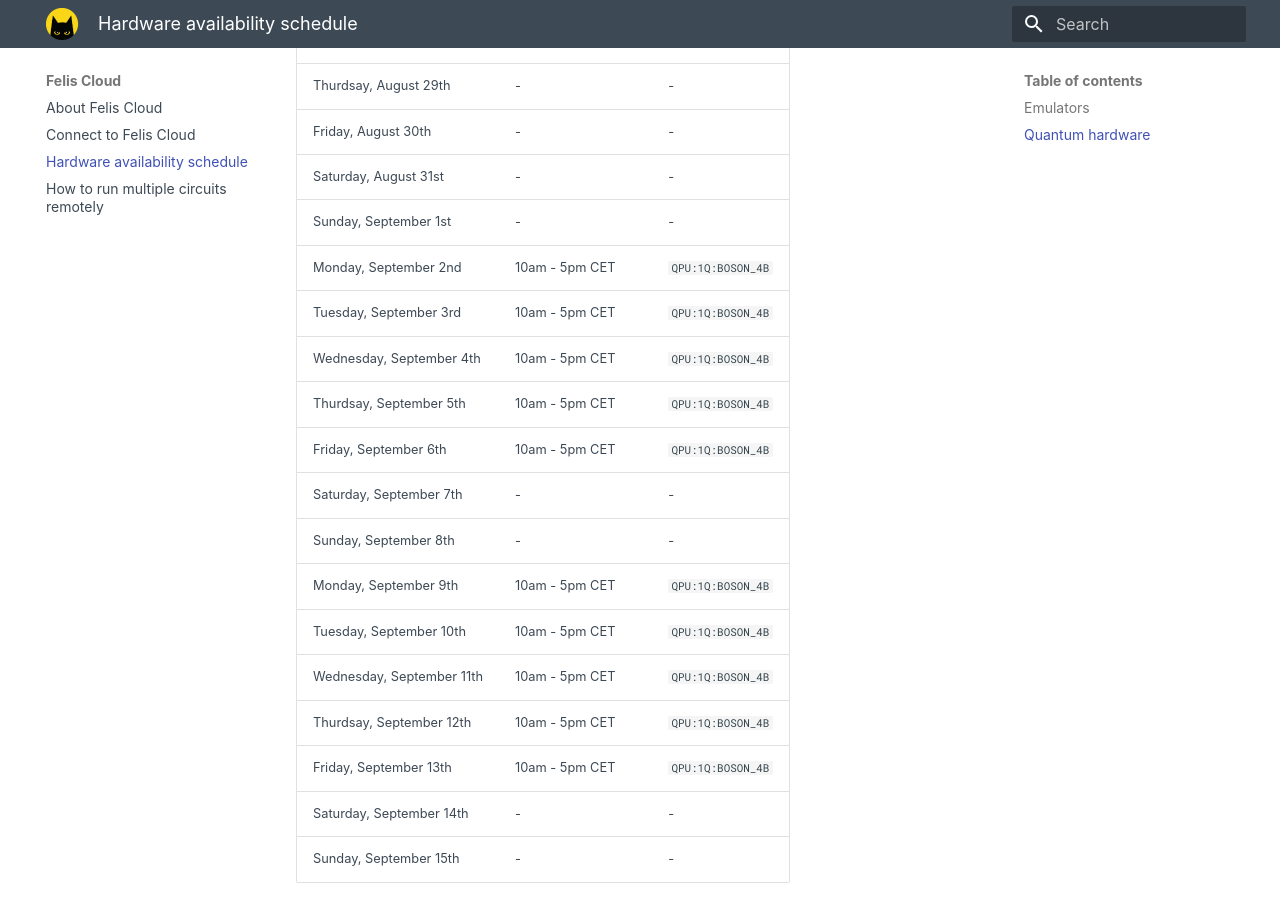
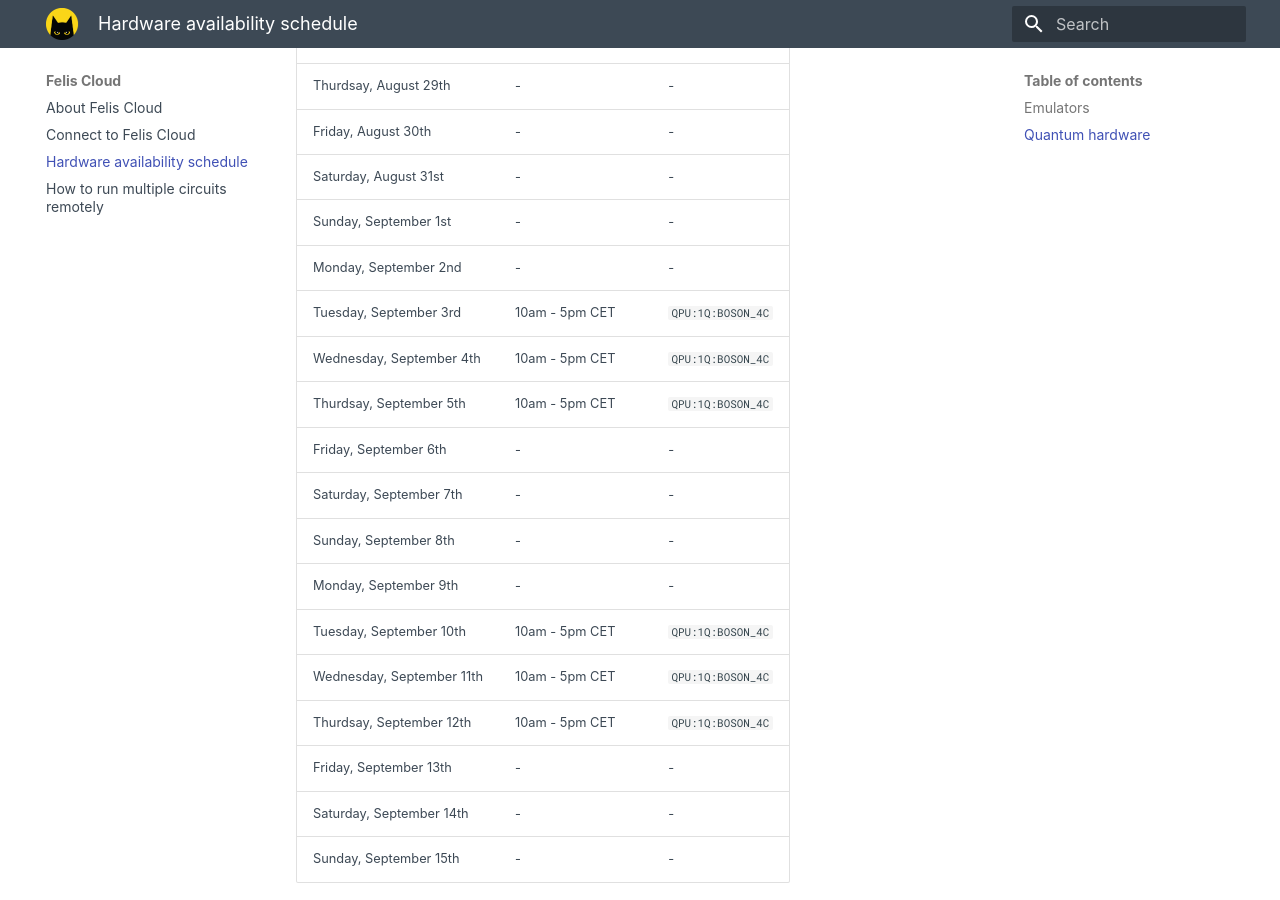
Before and after one commit to Alice-Bob-SW/felis, an MkDocs documentation site: the page built from docs/felis_cloud/hardware_availability_schedule.md, in a window 1280 px wide and 900 px high, scrolled down 514 px. Built offline with MkDocs 1.6.1 and Material for MkDocs 9.7.7, drawn with Linux system fonts in a browser that asks for light colours.

Commit message:
Update hardware_availability_schedule.md

```diff
--- a/docs/felis_cloud/hardware_availability_schedule.md
+++ b/docs/felis_cloud/hardware_availability_schedule.md
@@ -15,18 +15,18 @@ All emulators in the remote provider are expected to be available 24/7.
 | Friday, August 30th | - | - |
 | Saturday, August 31st | - | - |
 | Sunday, September 1st | - | - |
-| Monday, September 2nd | 10am - 5pm CET | `QPU:1Q:BOSON_4B` |
-| Tuesday, September 3rd | 10am - 5pm CET | `QPU:1Q:BOSON_4B` |
-| Wednesday, September 4th | 10am - 5pm CET | `QPU:1Q:BOSON_4B` |
-| Thurdsay, September 5th | 10am - 5pm CET | `QPU:1Q:BOSON_4B` |
-| Friday, September 6th | 10am - 5pm CET | `QPU:1Q:BOSON_4B` |
+| Monday, September 2nd | - | - |
+| Tuesday, September 3rd | 10am - 5pm CET | `QPU:1Q:BOSON_4C` |
+| Wednesday, September 4th | 10am - 5pm CET | `QPU:1Q:BOSON_4C` |
+| Thurdsay, September 5th | 10am - 5pm CET | `QPU:1Q:BOSON_4C` |
+| Friday, September 6th | - | - |
 | Saturday, September 7th | - | - |
 | Sunday, September 8th | - | - |
-| Monday, September 9th | 10am - 5pm CET | `QPU:1Q:BOSON_4B` |
-| Tuesday, September 10th | 10am - 5pm CET | `QPU:1Q:BOSON_4B` |
-| Wednesday, September 11th | 10am - 5pm CET | `QPU:1Q:BOSON_4B` |
-| Thurdsay, September 12th | 10am - 5pm CET | `QPU:1Q:BOSON_4B` |
-| Friday, September 13th | 10am - 5pm CET | `QPU:1Q:BOSON_4B` |
+| Monday, September 9th | - | - |
+| Tuesday, September 10th | 10am - 5pm CET | `QPU:1Q:BOSON_4C` |
+| Wednesday, September 11th | 10am - 5pm CET | `QPU:1Q:BOSON_4C` |
+| Thurdsay, September 12th | 10am - 5pm CET | `QPU:1Q:BOSON_4C` |
+| Friday, September 13th | - | - |
 | Saturday, September 14th | - | - |
 | Sunday, September 15th | - | - |
 
```
